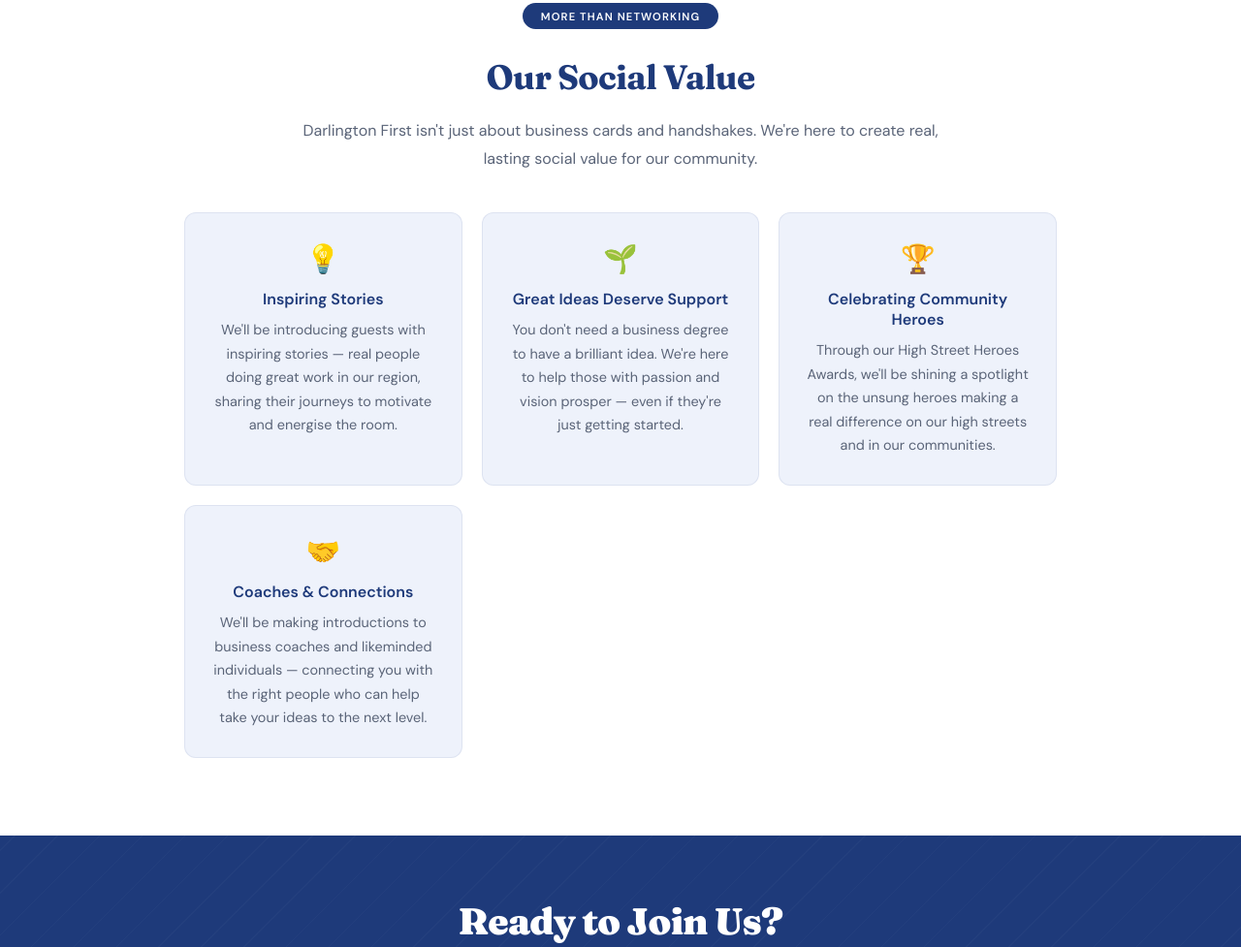
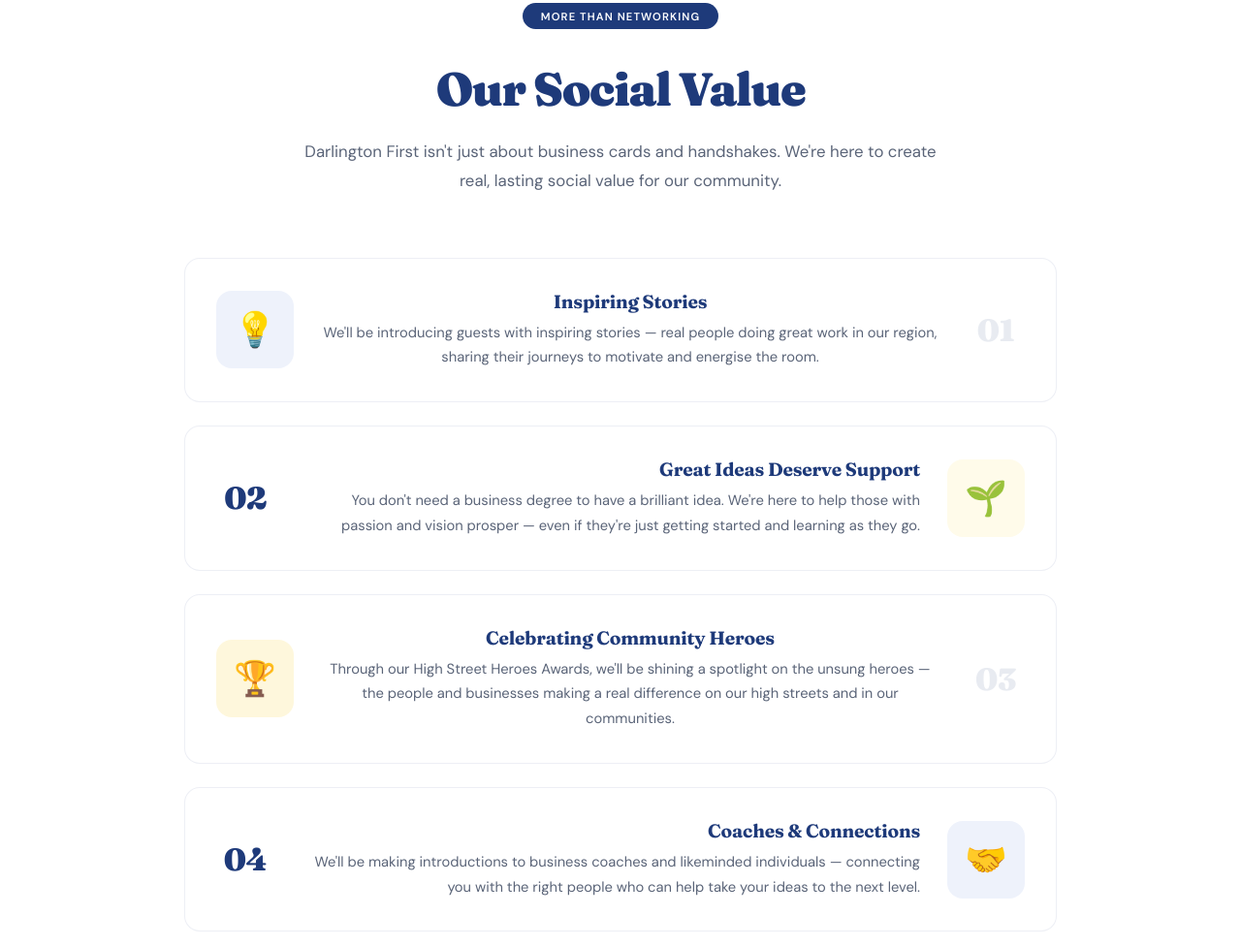
Before and after one commit to FIRST-CONNECTIONS/darlington-first-network, a plain HTML site: page index.html in a window 1280 px wide. Shown: the part 1749-2726 px from the top of the page at 97% size. Drawn offline with Linux system fonts and the light colour scheme.

Commit message:
Homepage updates

```diff
--- a/index.html
+++ b/index.html
@@ -303,6 +303,52 @@
   .timeline-content h3 { font-size: 1rem; font-weight: 700; color: var(--navy); margin-bottom: 0.4rem; }
   .timeline-content p { font-size: 0.9rem; color: var(--muted); line-height: 1.6; }
 
+  /* SOCIAL VALUE ROWS */
+  .sv-row {
+    display: grid;
+    grid-template-columns: 80px 1fr 60px;
+    gap: 1.75rem;
+    align-items: center;
+    background: white;
+    border: 1px solid rgba(30,58,122,0.08);
+    border-radius: 16px;
+    padding: 2rem;
+    transition: transform 0.2s, box-shadow 0.2s;
+  }
+  .sv-row:hover {
+    transform: translateY(-2px);
+    box-shadow: 0 8px 28px rgba(30,58,122,0.09);
+  }
+  .sv-row-alt {
+    grid-template-columns: 60px 1fr 80px;
+  }
+  .sv-icon-col {
+    width: 80px; height: 80px; border-radius: 16px;
+    display: flex; align-items: center; justify-content: center;
+    flex-shrink: 0;
+  }
+  .sv-text-col { flex: 1; }
+  .sv-title {
+    font-family: 'Fraunces', serif; font-size: 1.2rem; font-weight: 700;
+    color: var(--navy); margin-bottom: 0.5rem; letter-spacing: -0.01em;
+  }
+  .sv-desc {
+    font-size: 0.92rem; color: var(--muted); line-height: 1.75;
+  }
+  .sv-number {
+    font-family: 'Fraunces', serif; font-size: 2rem; font-weight: 900;
+    color: rgba(30,58,122,0.1); letter-spacing: -0.02em; text-align: center;
+    flex-shrink: 0;
+  }
+  @media (max-width: 640px) {
+    .sv-row, .sv-row-alt {
+      grid-template-columns: 1fr !important;
+    }
+    .sv-number { display: none; }
+    .sv-text-col { text-align: left !important; }
+    .sv-icon-col { width: 60px; height: 60px; }
+  }
+
   /* FC PILLAR CARDS */
   .fc-pillar-card {
     background: white; border-radius: 20px; padding: 2.25rem 1.75rem;
@@ -602,14 +648,63 @@
   </section>
 
   <section class="section-pad section-center" style="background:white;">
-    <span class="pill-badge dark">More Than Networking</span>
-    <h2 class="section-title" style="margin-top:0.5rem;">Our Social Value</h2>
-    <p class="section-muted max-680" style="margin:0 auto 0.5rem;">Darlington First isn't just about business cards and handshakes. We're here to create real, lasting social value for our community.</p>
-    <div class="card-grid-2 max-900">
-      <div class="card"><span class="icon">💡</span><h3>Inspiring Stories</h3><p>We'll be introducing guests with inspiring stories — real people doing great work in our region, sharing their journeys to motivate and energise the room.</p></div>
-      <div class="card"><span class="icon">🌱</span><h3>Great Ideas Deserve Support</h3><p>You don't need a business degree to have a brilliant idea. We're here to help those with passion and vision prosper — even if they're just getting started.</p></div>
-      <div class="card"><span class="icon">🏆</span><h3>Celebrating Community Heroes</h3><p>Through our High Street Heroes Awards, we'll be shining a spotlight on the unsung heroes making a real difference on our high streets and in our communities.</p></div>
-      <div class="card"><span class="icon">🤝</span><h3>Coaches &amp; Connections</h3><p>We'll be making introductions to business coaches and likeminded individuals — connecting you with the right people who can help take your ideas to the next level.</p></div>
+    <div style="max-width:900px;margin:0 auto;">
+
+      <!-- HEADER -->
+      <div style="text-align:center;margin-bottom:4rem;">
+        <span class="pill-badge dark">More Than Networking</span>
+        <h2 style="font-family:'Fraunces',serif;font-size:clamp(2rem,5vw,3rem);font-weight:900;color:var(--navy);letter-spacing:-0.03em;margin:0.75rem 0 1.25rem;">Our Social Value</h2>
+        <p class="section-muted max-680" style="margin:0 auto;font-size:1.05rem;">Darlington First isn't just about business cards and handshakes. We're here to create real, lasting social value for our community.</p>
+      </div>
+
+      <!-- VALUE ITEMS - alternating layout -->
+      <div style="display:flex;flex-direction:column;gap:1.5rem;">
+
+        <div class="sv-row">
+          <div class="sv-icon-col" style="background:var(--light-blue);">
+            <span style="font-size:2.2rem;">💡</span>
+          </div>
+          <div class="sv-text-col">
+            <h3 class="sv-title">Inspiring Stories</h3>
+            <p class="sv-desc">We'll be introducing guests with inspiring stories — real people doing great work in our region, sharing their journeys to motivate and energise the room.</p>
+          </div>
+          <div class="sv-number">01</div>
+        </div>
+
+        <div class="sv-row sv-row-alt">
+          <div class="sv-number" style="color:var(--navy);">02</div>
+          <div class="sv-text-col" style="text-align:right;">
+            <h3 class="sv-title">Great Ideas Deserve Support</h3>
+            <p class="sv-desc">You don't need a business degree to have a brilliant idea. We're here to help those with passion and vision prosper — even if they're just getting started and learning as they go.</p>
+          </div>
+          <div class="sv-icon-col" style="background:var(--light-yellow);">
+            <span style="font-size:2.2rem;">🌱</span>
+          </div>
+        </div>
+
+        <div class="sv-row">
+          <div class="sv-icon-col" style="background:rgba(245,197,24,0.15);">
+            <span style="font-size:2.2rem;">🏆</span>
+          </div>
+          <div class="sv-text-col">
+            <h3 class="sv-title">Celebrating Community Heroes</h3>
+            <p class="sv-desc">Through our High Street Heroes Awards, we'll be shining a spotlight on the unsung heroes — the people and businesses making a real difference on our high streets and in our communities.</p>
+          </div>
+          <div class="sv-number">03</div>
+        </div>
+
+        <div class="sv-row sv-row-alt">
+          <div class="sv-number" style="color:var(--navy);">04</div>
+          <div class="sv-text-col" style="text-align:right;">
+            <h3 class="sv-title">Coaches &amp; Connections</h3>
+            <p class="sv-desc">We'll be making introductions to business coaches and likeminded individuals — connecting you with the right people who can help take your ideas to the next level.</p>
+          </div>
+          <div class="sv-icon-col" style="background:var(--light-blue);">
+            <span style="font-size:2.2rem;">🤝</span>
+          </div>
+        </div>
+
+      </div>
     </div>
   </section>
 
@@ -978,7 +1073,7 @@
           <div class="resource-mini-card" style="margin-top:0.75rem;">
             <p style="font-size:0.9rem;font-weight:700;color:var(--navy);margin-bottom:0.5rem;">How to book:</p>
             <p style="font-size:0.85rem;color:var(--muted);margin-bottom:0.4rem;">To arrange either offer, simply get in touch with the team:</p>
-            <p style="font-size:0.85rem;margin-bottom:0.25rem;">✉️ <a href="mailto:hello@first-connections.com">hello@first-connections.com</a></p>
+            <p style="font-size:0.85rem;margin-bottom:0.25rem;">✉️ <a href="/cdn-cgi/l/email-protection#6f070a0303002f09061d1c1b420c0001010a0c1b0600011c410c0002"><span class="__cf_email__" data-cfemail="a4ccc1c8c8cbe4c2cdd6d7d089c7cbcacac1c7d0cdcbcad78ac7cbc9">[email&#160;protected]</span></a></p>
             <p style="font-size:0.85rem;">📞 <a href="tel:01325734871" style="color:var(--navy);font-weight:600;">01325 734 871</a></p>
           </div>
           <a href="https://www.nebic.co.uk" target="_blank" class="resource-link" style="margin-top:1rem;display:inline-block;">Visit Website →</a>
@@ -1308,7 +1403,7 @@
         <h3>Let's Connect</h3>
         <div class="contact-item">
           <span class="ci-icon">📧</span>
-          <div><h4>Email Us</h4><p><a href="mailto:hello@first-connections.com">hello@first-connections.com</a></p></div>
+          <div><h4>Email Us</h4><p><a href="/cdn-cgi/l/email-protection#29414c454546694f405b5a5d044a4647474c4a5d4046475a074a4644"><span class="__cf_email__" data-cfemail="f69e939a9a99b6909f848582db959998989395829f999885d895999b">[email&#160;protected]</span></a></p></div>
         </div>
         <div class="contact-item">
           <span class="ci-icon">📍</span>
@@ -1356,7 +1451,7 @@
           <label>Message</label>
           <textarea placeholder="Tell us a bit about yourself and what you're looking for..."></textarea>
         </div>
-        <a href="mailto:hello@first-connections.com">hello@first-connections.com</a>
+        <a href="/cdn-cgi/l/email-protection#afc7cac3c3c0efc9c6dddcdb82ccc0c1c1caccdbc6c0c1dc81ccc0c2"><span class="__cf_email__" data-cfemail="84ece1e8e8ebc4e2edf6f7f0a9e7ebeaeae1e7f0edebeaf7aae7ebe9">[email&#160;protected]</span></a>
       </div>
     </div>
   </section>
@@ -1369,34 +1464,12 @@
     <li><a onclick="showPage('about')">About</a></li>
     <li><a onclick="showPage('events')">Events</a></li>
     <li><a onclick="showPage('contact')">Contact</a></li>
-    <li><a href="mailto:hello@first-connections.com">hello@first-connections.com</a></li>
+    <li><a href="/cdn-cgi/l/email-protection#650d0009090a25030c17161148060a0b0b0006110c0a0b164b060a08"><span class="__cf_email__" data-cfemail="a6cec3cacac9e6c0cfd4d5d28bc5c9c8c8c3c5d2cfc9c8d588c5c9cb">[email&#160;protected]</span></a></li>
   </ul>
   <p class="footer-sponsors">Sponsored by: <a href="https://www.roam-everywhere.com" target="_blank">roam</a>, <a href="https://ironing-man.co.uk/?gad_source=1" target="_blank">The Ironing Man</a>, <a href="https://www.nebic.co.uk" target="_blank">NE BIC</a></p>
 </footer>
-<script>
+<script data-cfasync="false" src="/cdn-cgi/scripts/5c5dd728/cloudflare-static/email-decode.min.js"></script><script>
   function showPage(id) {
     document.querySelectorAll('.page').forEach(p => p.classList.remove('active'));
     document.querySelectorAll('.nav-links a').forEach(a => a.classList.remove('active'));
-    const page = document.getElementById('page-' + id);
-    if (page) page.classList.add('active');
-    const navEl = document.getElementById('nav-' + id);
-    if (navEl) navEl.classList.add('active');
-    window.scrollTo({top: 0, behavior: 'smooth'});
-  }
-  function toggleMenu() {
-    const menu = document.getElementById('mobile-menu');
-    const btn = document.getElementById('hamburger');
-    menu.classList.toggle('open');
-    btn.classList.toggle('open');
-  }
-  function closeMenu() {
-    document.getElementById('mobile-menu').classList.remove('open');
-    document.getElementById('hamburger').classList.remove('open');
-  }
-  function navTo(id) {
-    showPage(id);
-    closeMenu();
-  }
-</script>
-</body>
-</html>
+    con
```
